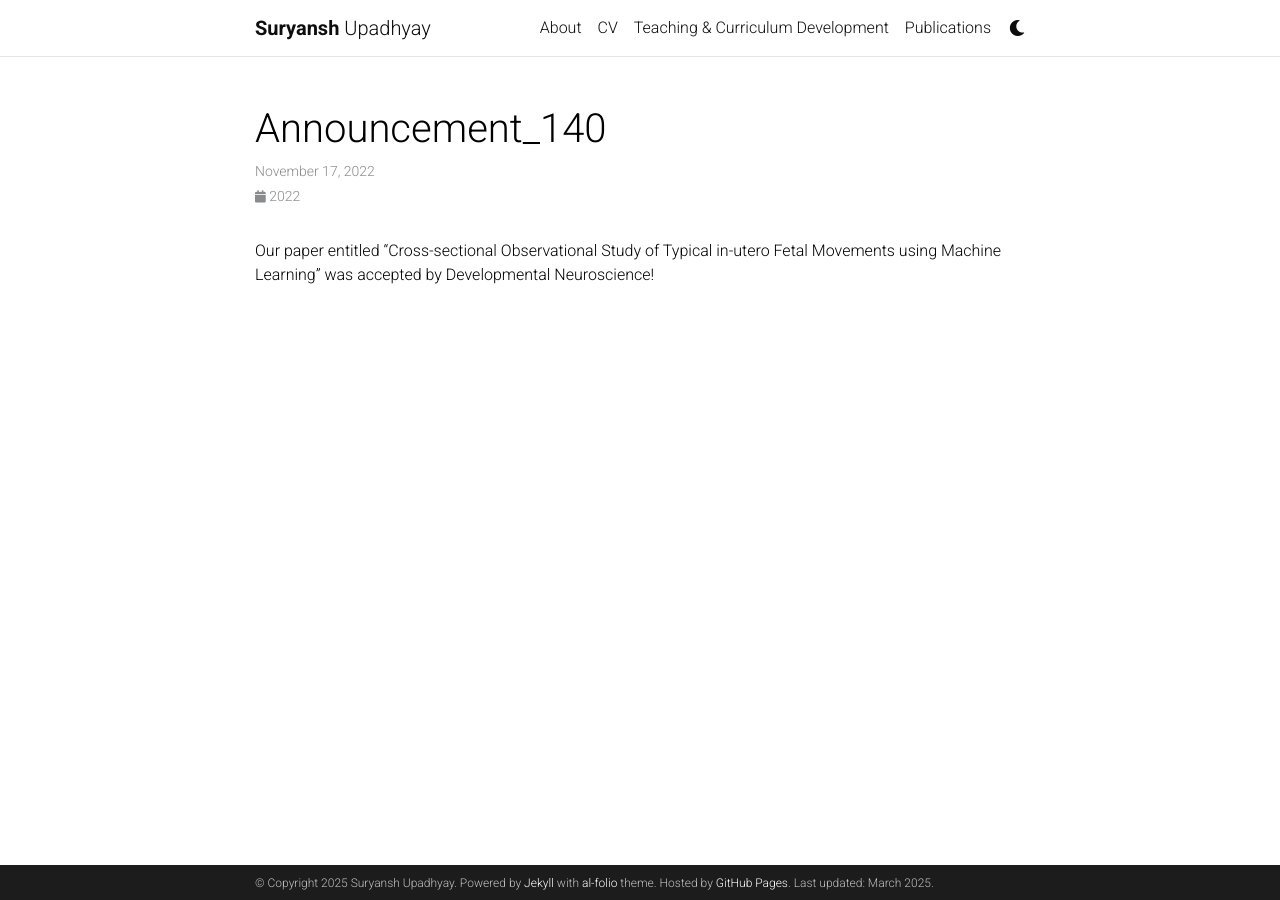
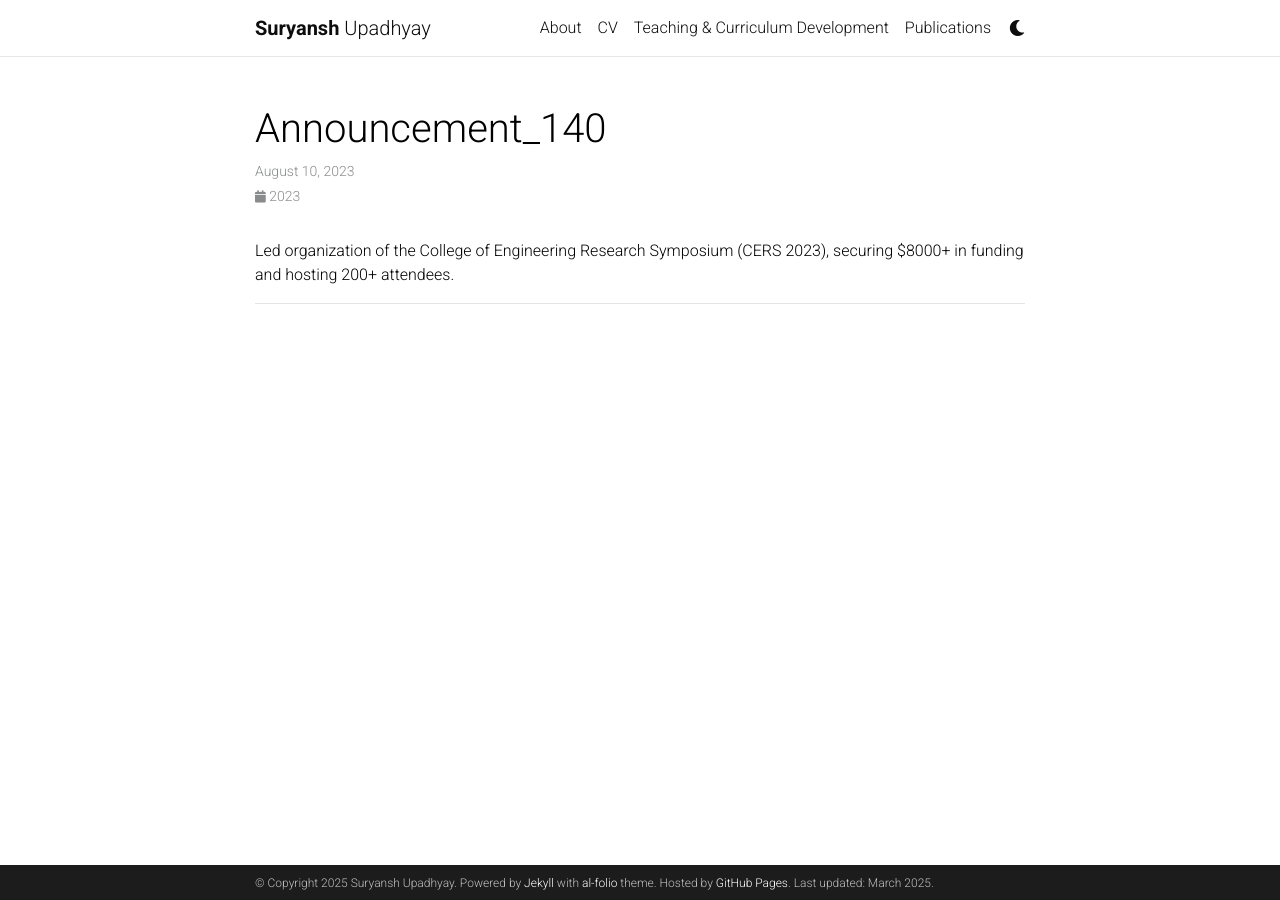
Before and after one commit to suryansh-upadhyay/suryansh-upadhyay.github.io, a Jekyll site: the page built from _news/announcement_140.md, in a window 1280 px wide. Built offline with Jekyll 4.4.1, drawn with Linux system fonts in a browser that asks for light colours; comment, search, counter and statistics services are not loaded; a style sheet for code colours, icons or effects is not loaded.

Commit message:
Update announcement_140.md

```diff
--- a/_news/announcement_140.md
+++ b/_news/announcement_140.md
@@ -1,7 +1,10 @@
 ---
+
 layout: post
-date: 2022-11-17 07:59:00-0400
+date: 2023-08-10 07:59:00-0400
 inline: true
 ---
 
-Our paper entitled "Cross-sectional Observational Study of Typical in-utero Fetal Movements using Machine Learning" was accepted by Developmental Neuroscience!
+Led organization of the College of Engineering Research Symposium (CERS 2023), securing $8000+ in funding and hosting 200+ attendees.
+
+---
```
